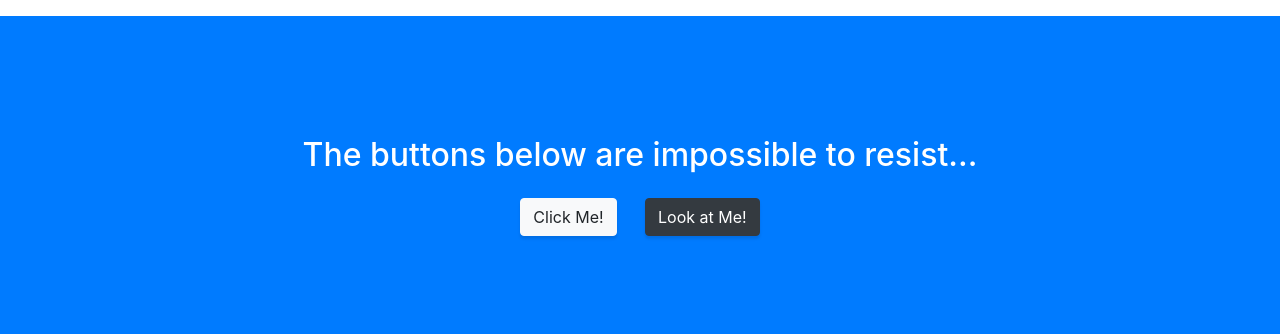
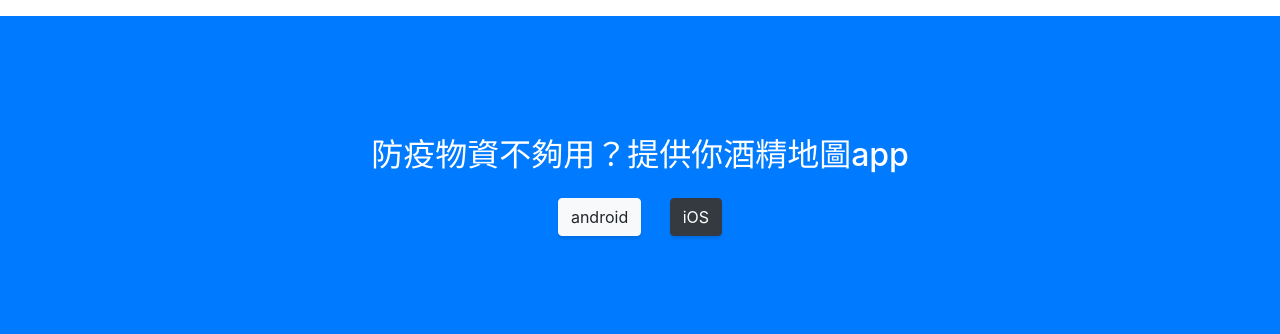
Before and after one commit to Selina-Tsai/covid-19, a website with bundled scripts: page index.html in a window 1280 px wide. Shown: the part 3600-3934 px from the top of the page. Built offline with nearby package versions, Linux system fonts and the light colour scheme.

Commit message:
Update index.html

```diff
--- a/index.html
+++ b/index.html
@@ -195,9 +195,9 @@
   <!-- Call to Action -->
   <section class="content-section bg-primary text-white">
     <div class="container text-center">
-      <h2 class="mb-4">The buttons below are impossible to resist...</h2>
-      <a href="#" class="btn btn-xl btn-light mr-4">Click Me!</a>
-      <a href="#" class="btn btn-xl btn-dark">Look at Me!</a>
+      <h2 class="mb-4">防疫物資不夠用？提供你酒精地圖app</h2>
+      <a href="https://play.google.com/store/apps/details?id=money.com.invoicemap&hl=en_US" class="btn btn-xl btn-light mr-4">android</a>
+      <a href="https://apps.apple.com/is/app/%E9%85%92%E7%B2%BE%E5%9C%B0%E5%9C%96/id1499184454" class="btn btn-xl btn-dark">iOS</a>
     </div>
   </section>
 
```
